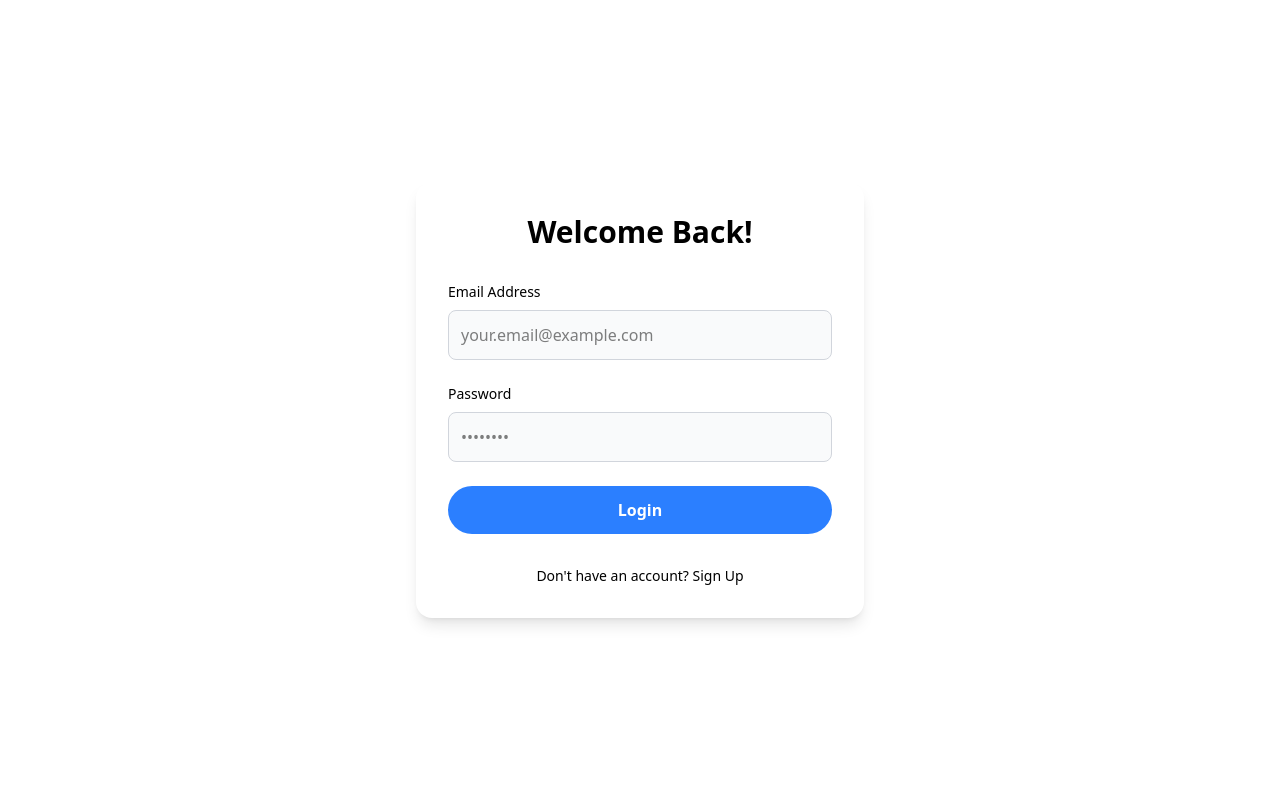
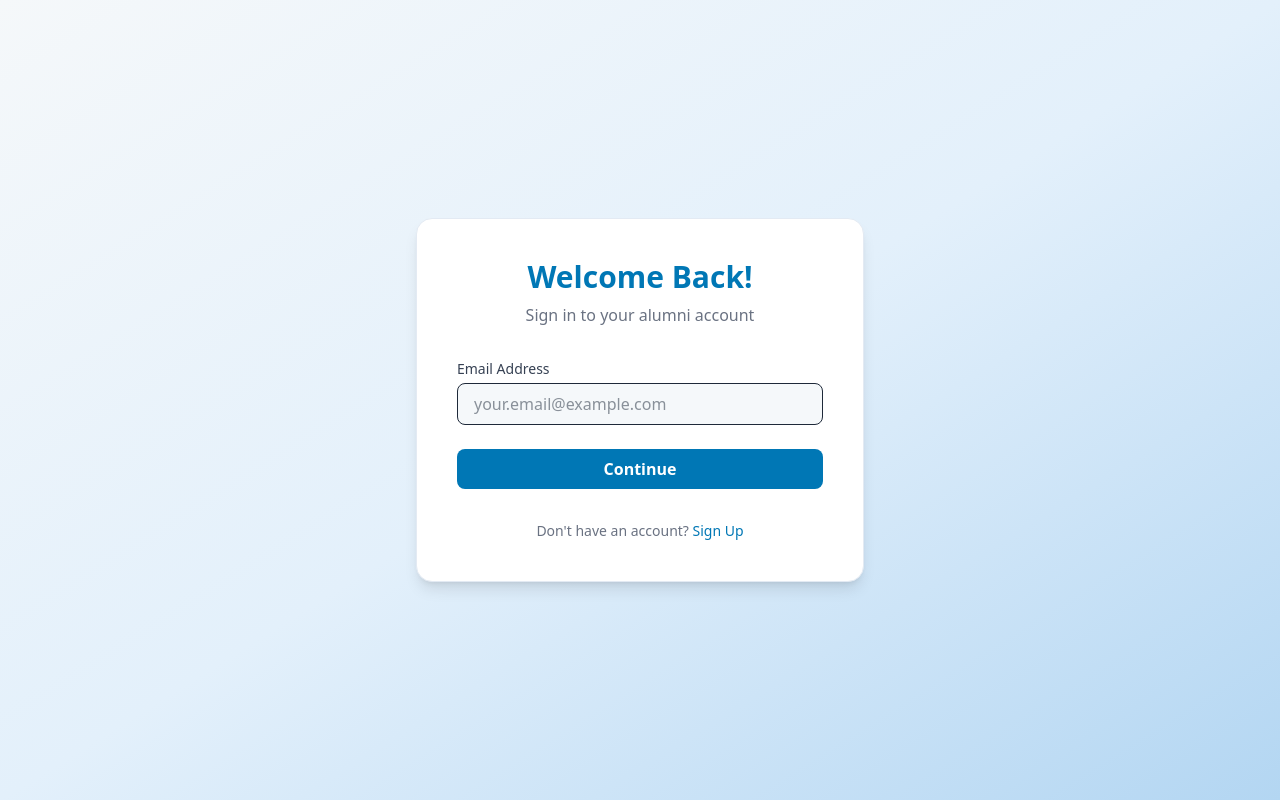
Before and after one commit to rosa479/alumni-portal, a React (Vite) app in the folder portal-frontend/: page /login in a window 1280 px wide. Built offline with nearby package versions, Linux system fonts and the light colour scheme.

Commit message:
styled the login page

```diff
--- a/portal-frontend/src/pages/LoginPage.jsx
+++ b/portal-frontend/src/pages/LoginPage.jsx
@@ -1,56 +1,125 @@
 import React, { useState } from "react";
-import { Link, useNavigate } from "react-router-dom";
-import Input from "../components/Input";
-import Button from "../components/Button";
-// 1. IMPORT THE useAuth HOOK
-import { useAuth } from "../context/AuthContext";
-// 2. IMPORT YOUR CONFIGURED API CLIENT
-import apiClient from "../interceptor";
+import { Link, useNavigate } from "react-router-dom"; // ✅ real navigation
 
+// --- Mock Authentication Context ---
+const useAuth = () => ({
+  login: (access, refresh) => {
+    console.log("Logged in with tokens:", { access, refresh });
+    alert("✅ Login successful! Redirecting to dashboard...");
+  },
+});
+
+// --- Mock API Client (simulating backend responses) ---
+const apiClient = {
+  post: (url, data) =>
+    new Promise((resolve, reject) => {
+      console.log("API POST Request:", url, data);
+      setTimeout(() => {
+        if (url.includes("/auth/check-email/")) {
+          if (data.email === "user@example.com") {
+            resolve({ data: { message: "Email exists" } });
+          } else {
+            const error = new Error("Not Found");
+            error.response = { status: 404 };
+            reject(error);
+          }
+        } else if (url.includes("/auth/login/")) {
+          if (data.email === "user@example.com" && data.password === "password123") {
+            resolve({ data: { access: "fake_access", refresh: "fake_refresh" } });
+          } else {
+            const error = new Error("Unauthorized");
+            error.response = { status: 401 };
+            reject(error);
+          }
+        } else {
+          reject(new Error("Unknown endpoint"));
+        }
+      }, 600);
+    }),
+};
+
+// --- Reusable Components ---
+const Input = ({ id, label, value, onChange, type, placeholder, className, disabled }) => (
+  <div className="text-left">
+    <label htmlFor={id} className="block text-sm font-medium text-gray-700 mb-1">
+      {label}
+    </label>
+    <input
+      id={id}
+      type={type}
+      value={value}
+      onChange={onChange}
+      placeholder={placeholder}
+      disabled={disabled}
+      className={`w-full px-4 py-2 border rounded-lg focus:outline-none focus:ring-2 focus:ring-[#0077B5] text-gray-800 ${className} ${
+        disabled ? "bg-gray-200 cursor-not-allowed" : "bg-[#F5F8FA]"
+      }`}
+      required
+    />
+  </div>
+);
+
+const Button = ({ children, className, ...props }) => (
+  <button
+    {...props}
+    className={`w-full py-2 px-4 text-base font-semibold rounded-lg transition-colors duration-200 ${className}`}
+  >
+    {children}
+  </button>
+);
+
+// --- Login Page ---
 function LoginPage() {
-  // 3. GET THE `login` FUNCTION FROM THE CONTEXT
   const { login } = useAuth();
+  const navigate = useNavigate(); // ✅ actual navigation hook
 
+  const [step, setStep] = useState("email");
   const [email, setEmail] = useState("");
   const [password, setPassword] = useState("");
-  const navigate = useNavigate();
+  const [isLoading, setIsLoading] = useState(false);
 
+  // Step 1 → Check email
+  const handleEmailCheck = async (e) => {
+    e.preventDefault();
+    setIsLoading(true);
+    try {
+      await apiClient.post("/auth/check-email/", { email });
+      setStep("password");
+    } catch (err) {
+      console.warn("Email not found, going to register");
+      navigate(`/register?email=${encodeURIComponent(email)}`); // ✅ direct navigation
+    } finally {
+      setIsLoading(false);
+    }
+  };
+
+  // Step 2 → Login
   const handleLogin = async (e) => {
     e.preventDefault();
+    setIsLoading(true);
     try {
-      // 4. USE `apiClient` INSTEAD OF THE RAW `axios`
-      const response = await apiClient.post(
-        "/auth/login/", // The base URL is already in apiClient
-        {
-          // NOTE: Your previous code used 'username', but your form uses 'email'.
-          // Make sure your backend expects 'email' or change this key to 'username'.
-          email: email,
-          password: password,
-        }
-      );
-
+      const response = await apiClient.post("/auth/login/", { email, password });
       const { access, refresh } = response.data;
-
-      // 5. REMOVE THE OLD localStorage LOGIC
-      // localStorage.setItem("accessToken", access); <--- DELETE THIS
-      // localStorage.setItem("refreshToken", refresh); <--- DELETE THIS
-
-      // 6. CALL THE `login` FUNCTION FROM THE CONTEXT INSTEAD
-      // This single function updates the global state AND stores the tokens.
       login(access, refresh);
-
       navigate("/dashboard");
-    } catch (error) {
-      console.error("Login failed:", error);
-      // TODO: Add state to show an error message to the user, e.g., "Invalid credentials."
+    } catch (err) {
+      console.error("Login failed, going to register");
+      navigate(`/register?email=${encodeURIComponent(email)}`); // ✅ direct navigation
+    } finally {
+      setIsLoading(false);
     }
   };
 
   return (
-    <div className="flex items-center justify-center min-h-screen bg-light-bg">
-      <div className="w-full max-w-md p-8 space-y-8 bg-white rounded-2xl shadow-lg text-center">
-        <h2 className="text-3xl font-bold text-iit-blue">Welcome Back!</h2>
-        <form onSubmit={handleLogin} className="space-y-6">
+    <div className="flex items-center justify-center min-h-screen bg-gradient-to-br from-[#F5F8FA] via-[#E3F0FB] to-[#B3D6F2]">
+      <div className="w-full max-w-md p-10 bg-white rounded-2xl border border-[#E3EAF3] shadow-lg text-center space-y-8">
+        <div>
+          <h2 className="text-3xl font-bold text-[#0077B5] mb-2">Welcome Back!</h2>
+          <p className="text-base text-gray-500 mb-6">Sign in to your alumni account</p>
+        </div>
+
+        {step === "email" && (
+          <form onSubmit={handleEmailCheck} className="space-y-6">
             <Input
               id="email"
               label="Email Address"
@@ -59,6 +128,21 @@ function LoginPage() {
               type="email"
               placeholder="your.email@example.com"
             />
+            <Button
+              type="submit"
+              disabled={isLoading}
+              className={`bg-[#0077B5] text-white hover:bg-[#005983] ${
+                isLoading ? "opacity-60 cursor-not-allowed" : ""
+              }`}
+            >
+              {isLoading ? "Checking..." : "Continue"}
+            </Button>
+          </form>
+        )}
+
+        {step === "password" && (
+          <form onSubmit={handleLogin} className="space-y-6">
+            <Input id="email-display" label="Email Address" value={email} type="email" disabled />
             <Input
               id="password"
               label="Password"
@@ -67,14 +151,21 @@ function LoginPage() {
               type="password"
               placeholder="••••••••"
             />
-          <Button>Login</Button>
+            <Button
+              type="submit"
+              disabled={isLoading}
+              className={`bg-[#0077B5] text-white hover:bg-[#005983] ${
+                isLoading ? "opacity-60 cursor-not-allowed" : ""
+              }`}
+            >
+              {isLoading ? "Logging in..." : "Login"}
+            </Button>
           </form>
-        <p className="text-sm text-light-text">
+        )}
+
+        <p className="text-sm text-gray-500">
           Don't have an account?{" "}
-          <Link
-            to="/register"
-            className="font-medium text-iit-blue hover:underline"
-          >
+          <Link to="/register" className="font-medium text-[#0077B5] hover:underline">
             Sign Up
           </Link>
         </p>
```
Also changed, not shown: portal-frontend/src/pages/RegisterPage.jsx (+21 -32 lines). Lines whose indentation alone changed are shown as unchanged.
